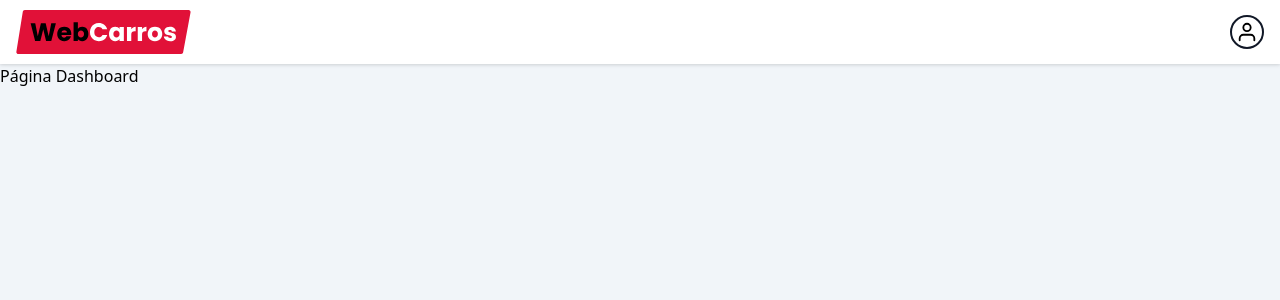
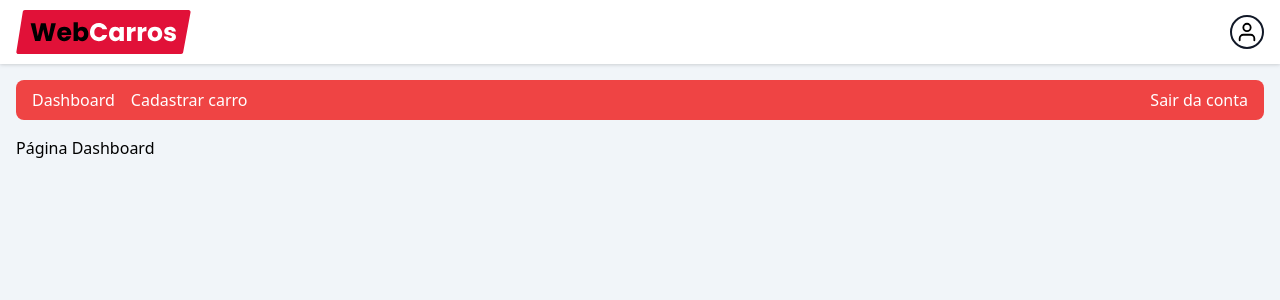
Before and after one commit to otaciliow/react-webcarros, a React (Vite) app: page /dashboard in a window 1280 px wide. Shown: the top 300 px of the page. Built offline with nearby package versions, Linux system fonts and the light colour scheme; no server answers; sample sign-in values are in the browser's storage.

Commit message:
feat: add dashboard header's component

```diff
--- /dev/null
+++ b/src/components/panelheader/index.tsx
@@ -0,0 +1,25 @@
+import { Link } from 'react-router-dom';
+import { signOut } from 'firebase/auth';
+import { auth } from '../../services/firebaseConnection';
+
+export function DashboardHeader() {
+
+    async function handleLogout() {
+        await signOut(auth);
+    }
+
+    return (
+        <nav className="w-full items-center flex h-10 bg-red-500 rounded-lg text-white font-medium gap-4 px-4 mb-4">
+            <Link to="/dashboard">
+                Dashboard
+            </Link>
+            <Link to="/dashboard/new">
+                Cadastrar carro
+            </Link>
+
+            <button onClick={handleLogout} className="ml-auto">
+                Sair da conta
+            </button>
+        </nav>
+    )
+}
--- a/src/pages/dashboard/index.tsx
+++ b/src/pages/dashboard/index.tsx
@@ -1,7 +1,11 @@
+import { Container } from "../../components/container";
+import { DashboardHeader } from "../../components/panelheader";
+
 export function Dashboard() {
     return (
-        <div>
+        <Container>
+            <DashboardHeader />
             <h1>Página Dashboard</h1>
-        </div>
+        </Container>
     )
 }
--- a/src/pages/dashboard/new/index.tsx
+++ b/src/pages/dashboard/new/index.tsx
@@ -1,7 +1,11 @@
+import { Container } from "../../../components/container";
+import { DashboardHeader } from "../../../components/panelheader";
+
 export function New() {
     return (
-        <div>
+        <Container>
+            <DashboardHeader/>
             <h1>Página New</h1>
-        </div>
+        </Container>
     )
 }
```
